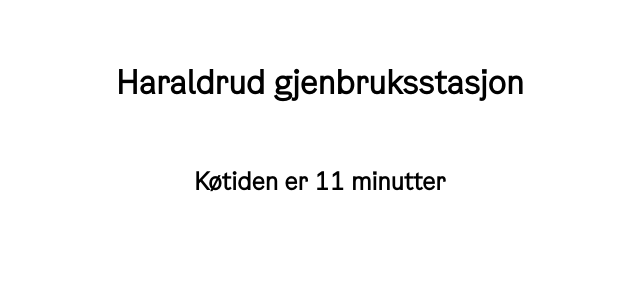
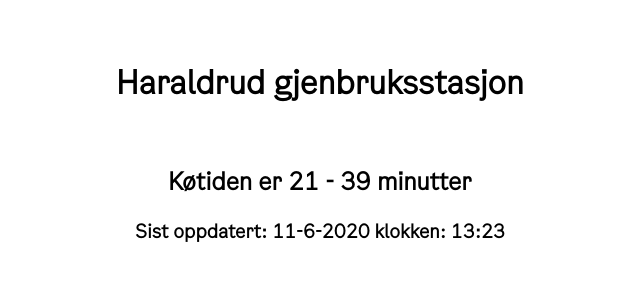
Before and after one commit to oslokommune/gjenbruksstasjoner-kotid-frontend, a Vue app: page / in a window 1280 px wide. Shown: the top 300 px of the page, without its empty margins (320-960 px from the left). Built offline with nearby package versions, Linux system fonts and the light colour scheme.

Commit message:
DP-925: Show max/min time & updated at

```diff
--- a/src/components/QueueTime.vue
+++ b/src/components/QueueTime.vue
@@ -5,11 +5,19 @@
       <div v-if="showQueue">
         <div v-if="queueIsFull">
           <h2>
-            Køen går rundt hjørnet. Køtiden vil være minst
-            {{ roundedUpTime }} minutter
+            Køen går utenfor våre beregninger. Køtiden vil være minst
+            {{ hoursToMinutes(queueTimeArray.queue.expected_time) }} minutter,
+            men kanskje mer.
           </h2>
         </div>
-        <h2 v-else>Køtiden er {{ roundedUpTime }} minutter</h2>
+        <h2 v-else>
+          Køtiden er
+          {{ hoursToMinutes(queueTimeArray.queue.min_time) }} -
+          {{ hoursToMinutes(queueTimeArray.queue.max_time) }} minutter
+        </h2>
+        <h3>
+          Sist oppdatert: {{ convertDate(queueTimeArray.queue.updated_at) }}
+        </h3>
       </div>
       <div v-else>
         <h2>Vi har ingen estimert køtid for øyeblikket</h2>
@@ -43,9 +51,6 @@
     };
   },
   computed: {
-    roundedUpTime: function() {
-      return Math.round(this.time);
-    },
     showQueue() {
       return this.mockData[0].queue !== null;
     },
@@ -64,6 +69,24 @@
         .catch((error) => {
           console.log(error);
         });
+    },
+    hoursToMinutes(hours) {
+      return Math.round(hours * 60);
+    },
+    convertDate(date) {
+      var convertedDate = new Date(date);
+      const day = convertedDate.getUTCDate();
+      const month = convertedDate.getUTCMonth() + 1;
+      const year = convertedDate.getUTCFullYear();
+      const hours = convertedDate.getHours();
+      const minutes = convertedDate.getMinutes();
+      console.log(day, month, year, hours + ":" + minutes);
+      return (
+        day + "-" + month + "-" + year + " klokken: " + hours + ":" + minutes
+      );
+    },
+    mounted() {
+      // this.getEstimatedQueueTime(url)
     },
   },
 };
```
